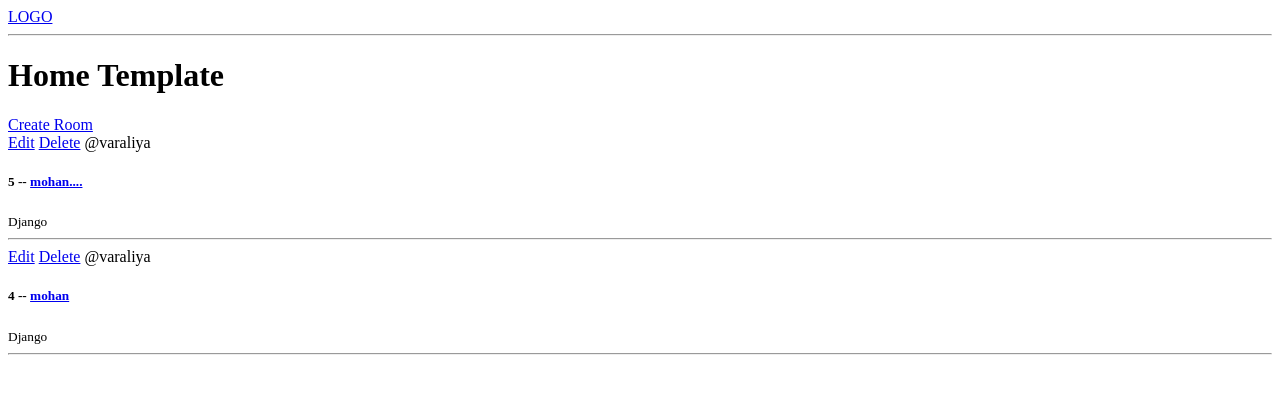
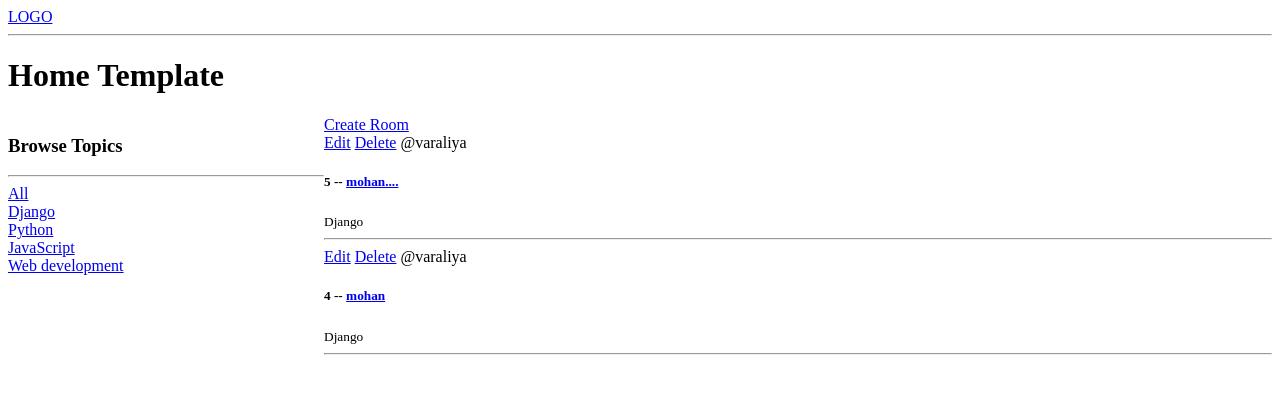
Before and after one commit to Mohammedvaraliya/SmartDesk-djangoApp, a Django app: page / in a window 1280 px wide. Shown: the top 394 px of the page. Run offline with Django 4.2, Linux system fonts and the light colour scheme; data comes from the database, SQL or seed files in the repository; both versions use the stored data as it was after the commit.

Commit message:
created a searchbar

```diff
--- a/base/templates/base/home.html
+++ b/base/templates/base/home.html
@@ -2,10 +2,33 @@
 
 {% block content %}
 
+<style>
+    .home-container{
+        display: grid;
+        grid-template-columns: 1fr 3fr;
+    }
+</style>
+
     <h1>Home Template</h1>
 
+    <div class='home-container'>
+
         <div>
+            <h3>Browse Topics</h3>
+            <hr>
 
+            <div>
+                <a href="{% url 'home' %}">All</a>
+            </div>
+
+            {% for topic in topics %}
+                <div>
+                    <a href="{% url 'home' %}?q={{topic.name}}">{{topic.name}}</a>
+                </div>
+            {% endfor %}
+        </div>
+
+        <div>
             <a href="{% url 'create-room' %}">Create Room</a>
             <div>
                 {% for room in rooms %}
@@ -21,4 +44,7 @@
             </div>
         </div>
 
+
+    </div>
+
 {% endblock content %}
--- a/base/views.py
+++ b/base/views.py
@@ -1,12 +1,15 @@
 from django.shortcuts import render, redirect
-from .models import Room
+from .models import Room, Topic
 from .forms import RoomForm
 
 # Create your views here.
 def home(request):
-    rooms = Room.objects.all()
+    q = request.GET.get('q') if request.GET.get('q') != None else ''
+    rooms = Room.objects.filter(topic__name__icontains=q)
+    topics = Topic.objects.all()
     context = {
-        'rooms' : rooms
+        'rooms' : rooms,
+        'topics' : topics
     }
     return render(request, 'base/home.html', context)
 
```
Also changed, not shown: db.sqlite3. Lines whose indentation alone changed are shown as unchanged.
